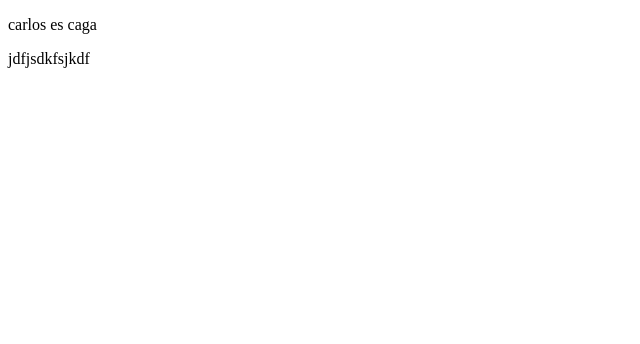
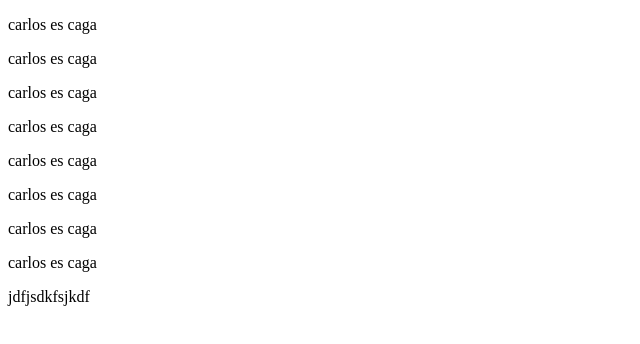
Before and after one commit to 29jtc01/prueba2, a plain HTML site: page index.html in a window 1280 px wide. Shown: the whole page, without its empty margins (0-640 px from the left). Drawn offline with Linux system fonts and the light colour scheme.

Commit message:
sdsndsofsldsfsf

```diff
--- a/index.html
+++ b/index.html
@@ -9,6 +9,14 @@
 <body>
     <div>
         <p>carlos es caga </p>
+        <p>carlos es caga </p>
+        <p>carlos es caga </p>
+        <p>carlos es caga </p>
+        <p>carlos es caga </p>
+        <p>carlos es caga </p>
+        <p>carlos es caga </p>
+        <p>carlos es caga </p>
+
         <div>
             <p>jdfjsdkfsjkdf
             </p>
```
